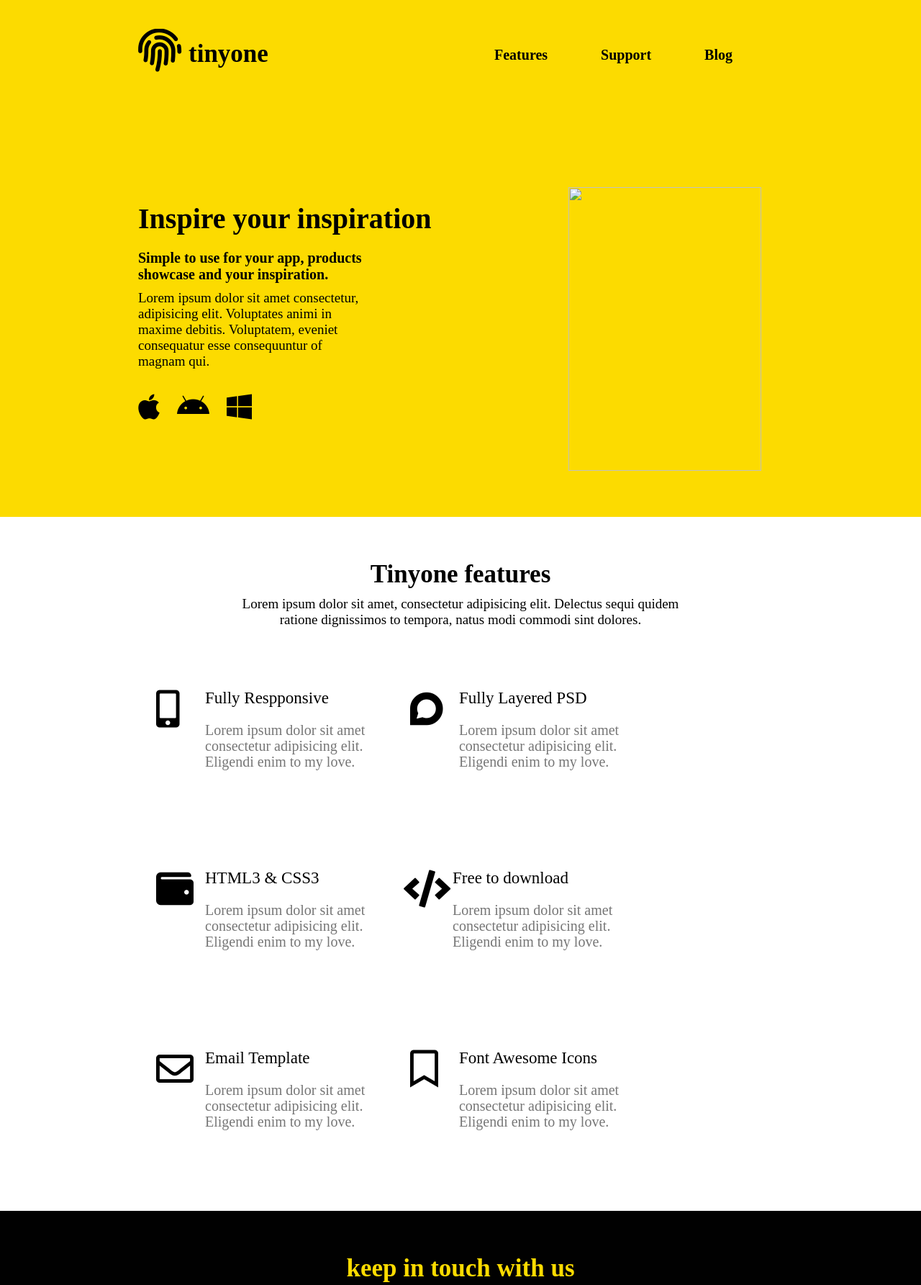
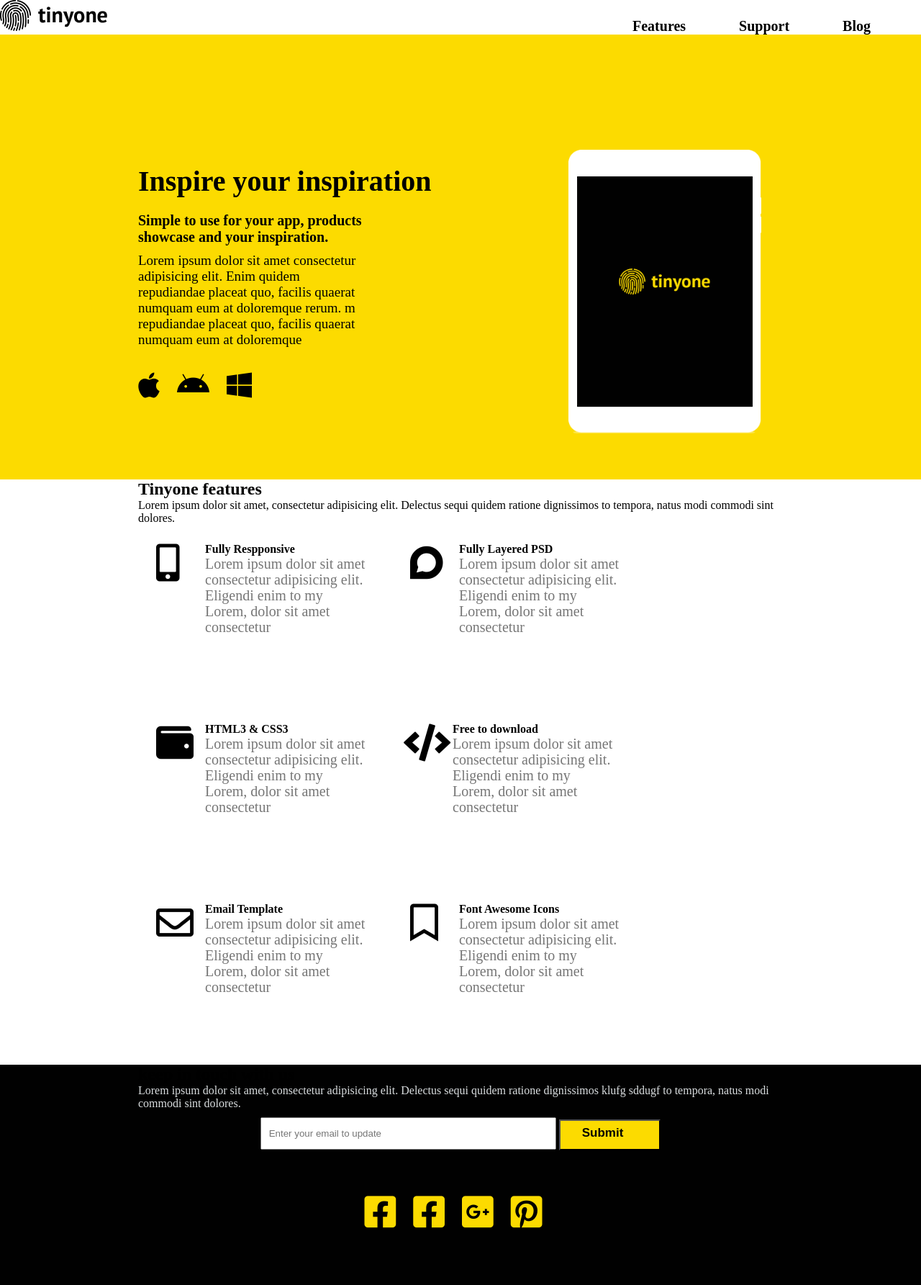
Before and after one commit to Kawser-SK/practice-mini-project--2, a plain HTML site: page index.html in a window 1280 px wide. Shown: the top 1785 px of the page at 72% size. Drawn offline with Linux system fonts and the light colour scheme.

Commit message:
Update index.html

```diff
--- a/index.html
+++ b/index.html
@@ -3,22 +3,26 @@
 <head>
     <meta charset="UTF-8">
     <meta name="viewport" content="width=device-width, initial-scale=1.0">
-    <title>tinyone</title>
+    <title>Tinyone PSD to HTML</title>
     <link rel="stylesheet" href="https://cdnjs.cloudflare.com/ajax/libs/font-awesome/5.15.1/css/all.min.css" integrity="sha512-+4zCK9k+qNFUR5X+cKL9EIR+ZOhtIloNl9GIKS57V1MyNsYpYcUrUeQc9vNfzsWfV28IaLL3i96P9sdNyeRssA==" crossorigin="anonymous" />
     <link rel="stylesheet" href="style.css">
 </head>
 <body>
-    <header class="header-section">
-        <div class="container">
+
+     <!------------------------
+       START HEADER SECTION
+    ------------------------->
+
+    <header>
+        <div class="logo-container">
             <div class="clear">
-                <div class="por">
+                <div class="logo left">
+
                     <div class="logo">
-                        <i class="fas fa-fingerprint"></i>
-                        <span>tinyone</span>
+                        <a href="#"><img src="img/logo.png" alt=""></a>
                     </div>
                 </div>
-
-                <div class="menu">
+                <div class="menu right">
                     <ul>
                         <a href="#"><li>Features</li></a>
                         <a href="#"><li>Support</li></a>
@@ -26,37 +30,44 @@
                     </ul>
                 </div>
             </div>
-
-
         </div>
     </header>
-    <div class="slider">
+
+     <!------------------------
+       START  SLIDER SECTION
+    ------------------------->
+
+    <section class="slider">
         <div class="container">
             <div class="clear">
-                <div class="perag">
+              <div class="perag left">
                     <h2>Inspire your inspiration</h2>
                   <h3>Simple to use for your app, products showcase and your inspiration.</h3>
-                <p>Lorem ipsum dolor sit amet consectetur, adipisicing elit. Voluptates animi in maxime debitis. Voluptatem, eveniet consequatur esse consequuntur of magnam qui.</p>
+                  <p>Lorem ipsum dolor sit amet consectetur adipisicing elit. Enim quidem repudiandae placeat quo, facilis quaerat  numquam eum at doloremque rerum. m repudiandae placeat quo, facilis quaerat numquam eum at doloremque</p>
                     <div class="icon">
                         <li><i class="fab fa-apple"></i></li>
                         <li><i class="fab fa-android"></i></li>
                         <li><i class="fab fa-windows"></i></li>
                     </div>
                </div>
-                <div class="slider-pic">
-                    <img src="/yone..psd/img/Screenshot_1.png" alt="">
-                </div>
-
+                <div class="slider-pic right">
+                    <img src="img/phone.png" alt="phone">
                 </div>
             </div>
         </div>
-    <div class="features-section">
+    </section>
+
+    <!------------------------
+       START  FEATURES SECTION
+    ------------------------->
+
+   <section class="features-section">
     <div class="container">
-            <div class="fratur">
-                <h1>Tinyone features</h1>
+        <div class="featur">
+            <h2>Tinyone features</h2>
             <p>Lorem ipsum dolor sit amet, consectetur adipisicing elit. Delectus sequi quidem ratione dignissimos  to tempora, natus modi commodi sint dolores.</p>
         </div>
-
+       <div class="horizontal"></div>
     <div class="services">
         <div class="clear">
             <div class="service-box left">
@@ -64,8 +75,8 @@
                     <span><i class="fas fa-mobile-alt"></i></span>
                 </div>
                 <div class="s-content">
-                        <h3>Fully Respponsive</h3>
-                        <p>Lorem ipsum dolor sit amet consectetur adipisicing elit. Eligendi enim to my love.</p>
+                    <h4>Fully Respponsive</h4>
+                    <p>Lorem ipsum dolor sit amet consectetur adipisicing elit. Eligendi enim to my Lorem, dolor sit amet consectetur</love></p>
                 </div>
             </div>
             <div class="service-box left">
@@ -73,8 +84,8 @@
                     <span><i class="fab fa-discourse"></i></span>
                 </div>
                 <div class="s-content">
-                        <h3>Fully Layered PSD</h3>
-                        <p>Lorem ipsum dolor sit amet consectetur adipisicing elit. Eligendi enim to my love.</p>
+                    <h4>Fully Layered PSD</h4>
+                    <p>Lorem ipsum dolor sit amet consectetur adipisicing elit. Eligendi enim to my Lorem, dolor sit amet consectetur</love></p>
                 </div>
             </div>
             <div class="service-box left">
@@ -82,8 +93,8 @@
                     <span> <i class="fas fa-wallet"></i></span>
                 </div>
                 <div class="s-content">
-                        <h3>HTML3 & CSS3</h3>
-                        <p>Lorem ipsum dolor sit amet consectetur adipisicing elit. Eligendi enim to my love.</p>
+                    <h4>HTML3 & CSS3</h4>
+                    <p>Lorem ipsum dolor sit amet consectetur adipisicing elit. Eligendi enim to my Lorem, dolor sit amet consectetur</love></p>
                 </div>
             </div>
              <div class="service-box left">
@@ -91,8 +102,8 @@
                     <span><i class="fas fa-code"></i></i></span>
                 </div>
                 <div class="s-content">
-                        <h3>Free to download</h3>
-                        <p>Lorem ipsum dolor sit amet consectetur adipisicing elit. Eligendi enim to my love.</p>
+                    <h4>Free to download</h4>
+                    <p>Lorem ipsum dolor sit amet consectetur adipisicing elit. Eligendi enim to my Lorem, dolor sit amet consectetur</love></p>
                 </div>
             </div>
             <div class="service-box left">
@@ -100,17 +111,19 @@
                     <span><i class="far fa-envelope"></i></span>
                 </div>
                 <div class="s-content">
-                        <h3>Email Template</h3>
-                        <p>Lorem ipsum dolor sit amet consectetur adipisicing elit. Eligendi enim to my love.</p>
+                    <h4>Email Template</h4>
+                    <p>Lorem ipsum dolor sit amet consectetur adipisicing elit. Eligendi enim to my Lorem, dolor sit amet consectetur</love></p>
                 </div>
             </div>
+
+
             <div class="service-box left">
                 <div class="s-icon">
                     <span> <i class="far fa-bookmark"></i></span>
                 </div>
                 <div class="s-content">
-                        <h3>Font Awesome Icons</h3>
-                        <p>Lorem ipsum dolor sit amet consectetur adipisicing elit. Eligendi enim to my love.</p>
+                    <h4>Font Awesome Icons</h4>
+                    <p>Lorem ipsum dolor sit amet consectetur adipisicing elit. Eligendi enim to my Lorem, dolor sit amet consectetur</love></p>
                 </div>
             </div>
 
@@ -118,12 +131,17 @@
     </div>
 
     </div>
-    </div>
-<div class="footer-section">
+   </section>
+
+    <!--------------------------
+       START  FOOTER SECTION
+    ---------------------------->
+
+<section class="footer-section">
     <div class="container">
-        <div class="fratur">
-            <h1 class="cc">keep in touch with us</h1>
-            <p class="wh">Lorem ipsum dolor sit amet, consectetur adipisicing elit. Delectus sequi quidem ratione dignissimos  to tempora, natus modi commodi sint dolores.</p>
+        <div class="footer-heading">
+            <h2>keep in touch with us</h2>
+            <p class="wh">Lorem ipsum dolor sit amet, consectetur adipisicing elit. Delectus sequi quidem ratione dignissimos klufg sddugf  to tempora, natus modi commodi sint dolores.</p>
         </div>
         <div class="search-box">
             <form>
@@ -133,10 +151,10 @@
 
         </div>
         <div class="social-icon">
-            <li><i class="fab fa-facebook-square"></i></li>
-            <li><i class="fab fa-twitter-square"></i></li>
-            <li><i class="fab fa-google-plus-square"></i></li>
-            <li><i class="fab fa-pinterest-square"></i></li>
+            <li><a href="#"><i class="fab fa-facebook-square"></i></a></li>
+            <li><a href="#"><i class="fab fa-facebook-square"></i></a></li>
+            <li><a href="#"><i class="fab fa-google-plus-square"></i></a></li>
+            <li><a href="#"><i class="fab fa-pinterest-square"></i></a></li>
         </div>
 
         <div class="contract">
@@ -171,7 +189,7 @@
             </div>
         </div>
     </div>
-</div>
+</section>
 
 </body>
 </html>
```
Lines whose indentation alone changed are shown as unchanged.
